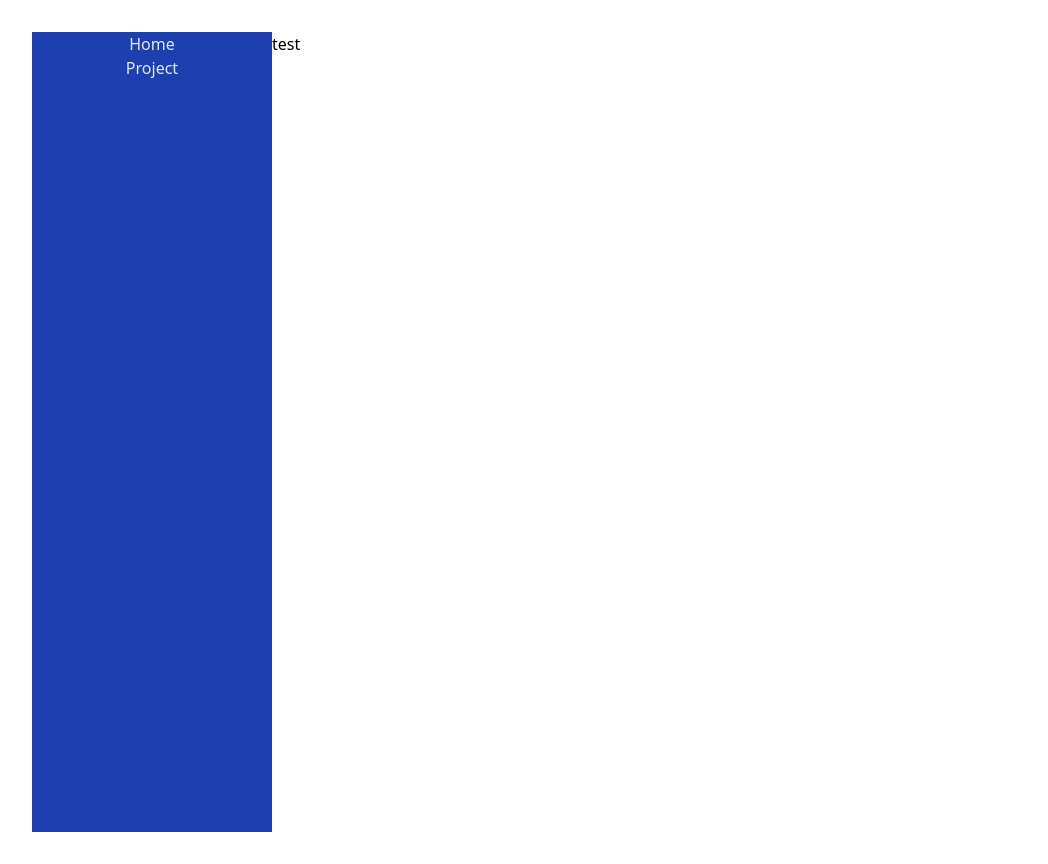
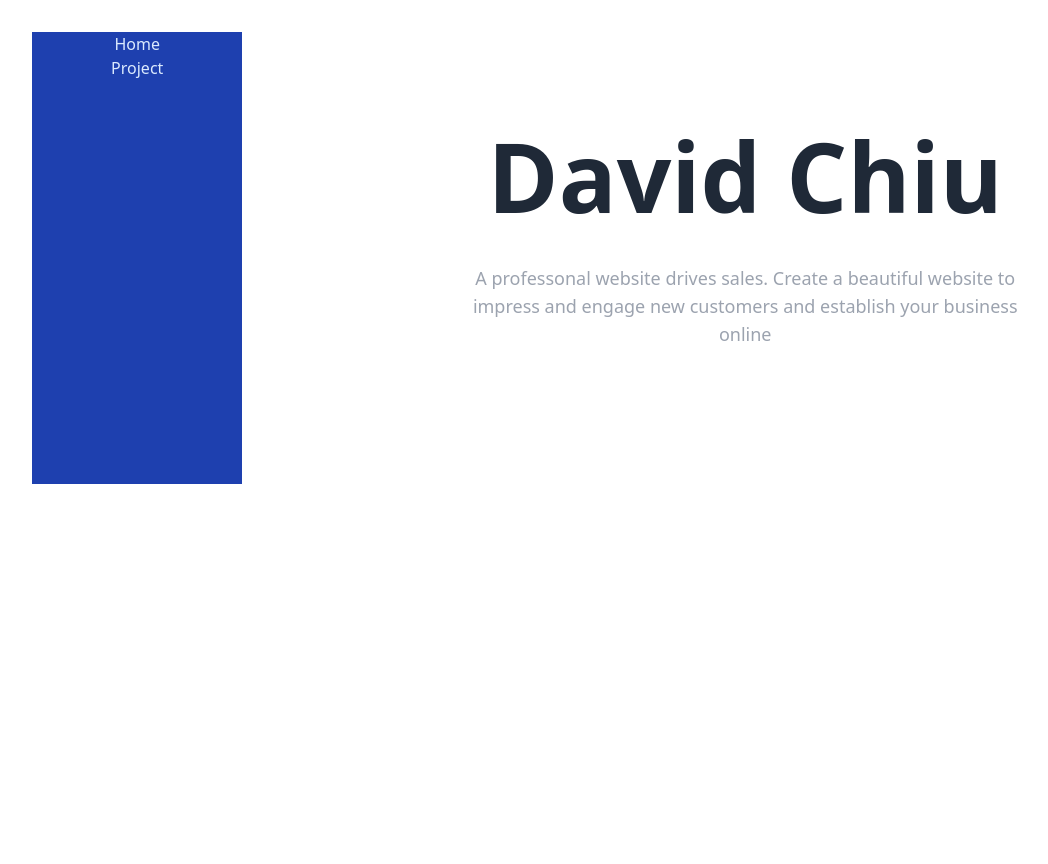
Before and after one commit to CChiu28/CChiu28.github.io, a React (Vite) app: page / in a window 1280 px wide. Shown: the whole page, without its empty margins (0-1048 px from the left). After the commit the page ends 800 px from the top, so only its background shows below. Built offline with nearby package versions, Linux system fonts and the light colour scheme.

Commit message:
position fixes for sidebar+adding hero to Home

```diff
--- a/src/App.tsx
+++ b/src/App.tsx
@@ -15,7 +15,7 @@ function App() {
       <Layout>
         <Routes>
           <Route path="/" element={<Home />} />
-          <Route path="/Project" element={<Project />} />
+          <Route path="/project" element={<Project />} />
         </Routes>
       </Layout>
     </BrowserRouter>
--- a/src/Components/Home.tsx
+++ b/src/Components/Home.tsx
@@ -3,6 +3,17 @@ import React from "react";
 export default function Home() {
 
     return(
-        <div>test</div>
+        <div>
+            <div>
+                <div className="container mx-auto flex flex-col items-center py-12 sm:py-24">
+                    <div className="w-11/12 sm:w-2/3 lg:flex justify-center items-center flex-col  mb-5 sm:mb-10">
+                        <h1 className="text-3xl sm:text-4xl md:text-5xl lg:text-6xl xl:text-8xl text-center text-gray-800 font-black leading-7 md:leading-10">
+                            David Chiu
+                        </h1>
+                        <p className="mt-5 sm:mt-10 lg:w-10/12 text-gray-400 font-normal text-center text-sm sm:text-lg">A professonal website drives sales. Create a beautiful website to impress and engage new customers and establish your business online </p>
+                    </div>
+                </div>
+            </div>
+        </div>
     )
 }
--- a/src/Components/Layout.tsx
+++ b/src/Components/Layout.tsx
@@ -4,7 +4,7 @@ import SideBar from "./sidebar";
 export default function Layout(props: any) {
 
     return(
-        <div className='relative min-h-screen flex'>
+        <div className='relative flex'>
             <SideBar />
             <div>{ props.children }</div>
         </div>
--- a/src/Components/sidebar.tsx
+++ b/src/Components/sidebar.tsx
@@ -2,11 +2,13 @@ import React from "react";
 import { Link } from "react-router-dom";
 
 export default function SideBar() {
-
+    const menu = [
+        { label: 'Home', path: '/'},
+        { label: 'Project', path: '/project'}
+    ]
     return(
-        <div className="bg-blue-800 text-blue-100 w-60 flex flex-col">
-                <Link to="/">Home</Link>
-                <Link to="/Project">Project</Link>
+        <div className="bg-blue-800 text-blue-100 w-60 flex flex-col sticky top-0">
+            {menu.map((ele,index) => <Link to={ele.path} key={index}>{ele.label}</Link>)}
         </div>
     )
 }
```
